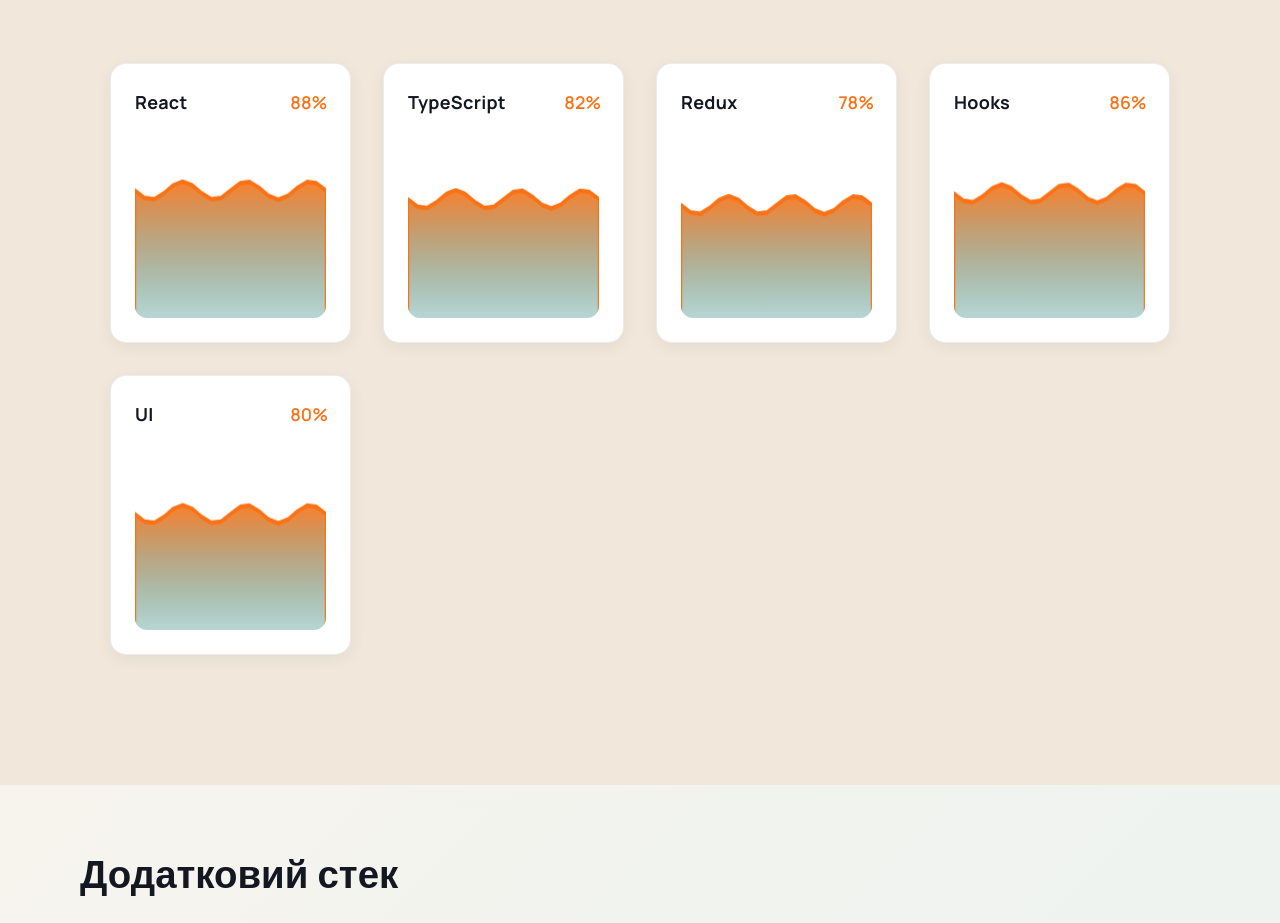
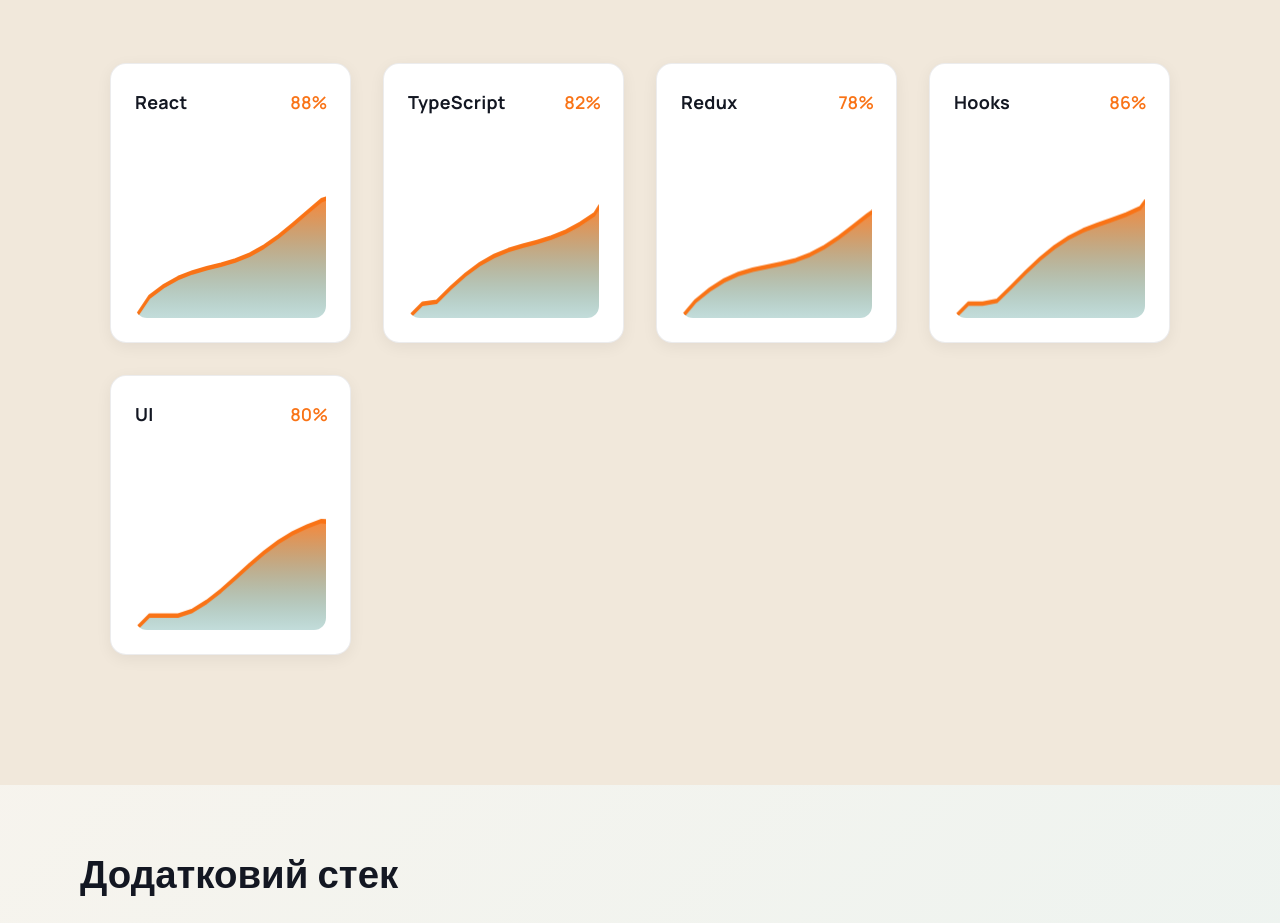
Before and after one commit to desmodaus/promo, a React (Vite) app: page / in a window 1280 px wide. Shown: the part 1480-2403 px from the top of the page. Built offline with nearby package versions, Linux system fonts and the light colour scheme.

Commit message:
Update to zigzag trend chart design

```diff
--- a/src/components/SkillCharts.tsx
+++ b/src/components/SkillCharts.tsx
@@ -38,21 +38,34 @@
     return () => observer.disconnect();
   }, []);
 
-  const generateWavePath = (value: number, isActive: boolean) => {
+  const generateTrendPath = (value: number, isActive: boolean) => {
     if (!isActive) return "M0,100 L200,100";
 
-    const height = 100 - (value / 100) * 80;
-    const waves = 3;
-    let path = `M0,100 `;
+    const baseHeight = 100 - (value / 100) * 75;
+    const points: [number, number][] = [[0, 100]];
 
-    for (let i = 0; i <= 200; i += 10) {
-      const x = i;
-      const waveOffset = Math.sin((i / 200) * waves * Math.PI * 2) * 5;
-      const y = height + waveOffset;
-      path += `L${x},${y} `;
+    // Генерирую зигзагообразный тренд с острыми поворотами
+    const seed = value * 17; // Используем value как seed для воспроизводимости
+    for (let i = 15; i <= 200; i += 15) {
+      const progress = i / 200;
+      const targetHeight = 100 - progress * (100 - baseHeight);
+
+      // Добавляю случайные скачки вверх для эффекта тренда
+      const pseudoRandom = Math.sin(seed + i / 30) * 5 + Math.sin(seed + i / 50) * 3;
+      const y = targetHeight - pseudoRandom;
+
+      points.push([i, Math.max(15, Math.min(92, y))]);
     }
 
-    path += `L200,100 Z`;
+    points.push([200, baseHeight]);
+    points.push([200, 100]);
+    points.push([0, 100]);
+
+    let path = `M${points[0][0]},${points[0][1]} `;
+    for (let i = 1; i < points.length; i++) {
+      path += `L${points[i][0]},${points[i][1]} `;
+    }
+
     return path;
   };
 
@@ -73,18 +86,18 @@
           >
             <defs>
               <linearGradient id={`grad-${item.label}`} x1="0%" y1="0%" x2="0%" y2="100%">
-                <stop offset="0%" stopColor="var(--brand)" stopOpacity="0.9" />
-                <stop offset="100%" stopColor="var(--accent)" stopOpacity="0.3" />
+                <stop offset="0%" stopColor="var(--brand)" stopOpacity="0.85" />
+                <stop offset="100%" stopColor="var(--accent)" stopOpacity="0.25" />
               </linearGradient>
             </defs>
             <path
               className={`chart-wave-fill ${isVisible ? 'active' : ''}`}
-              d={generateWavePath(item.value, isVisible)}
+              d={generateTrendPath(item.value, isVisible)}
               fill={`url(#grad-${item.label})`}
             />
             <path
               className={`chart-wave-line ${isVisible ? 'active' : ''}`}
-              d={generateWavePath(item.value, isVisible).replace(' Z', '')}
+              d={generateTrendPath(item.value, isVisible).replace(' Z', '').replace('L200,100 L0,100', '')}
               stroke="var(--brand)"
               strokeWidth="2.5"
               fill="none"
```
